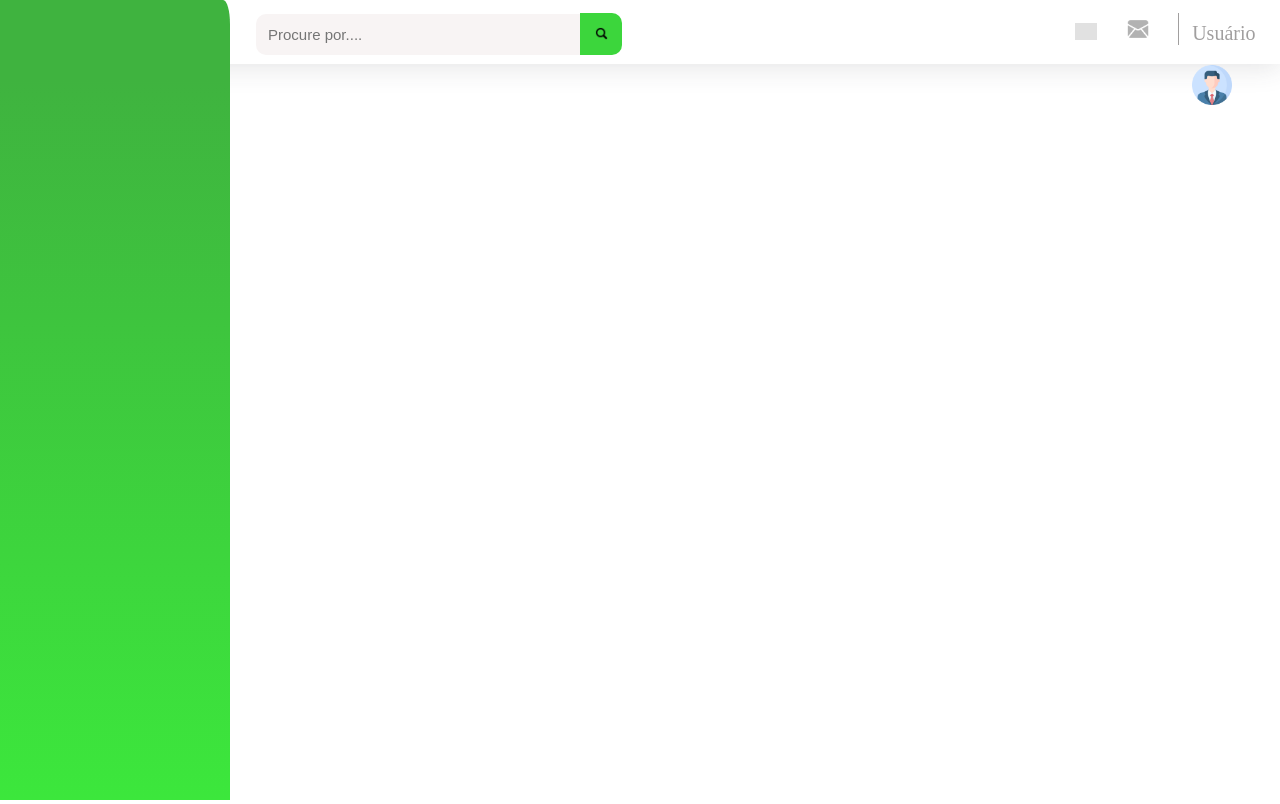
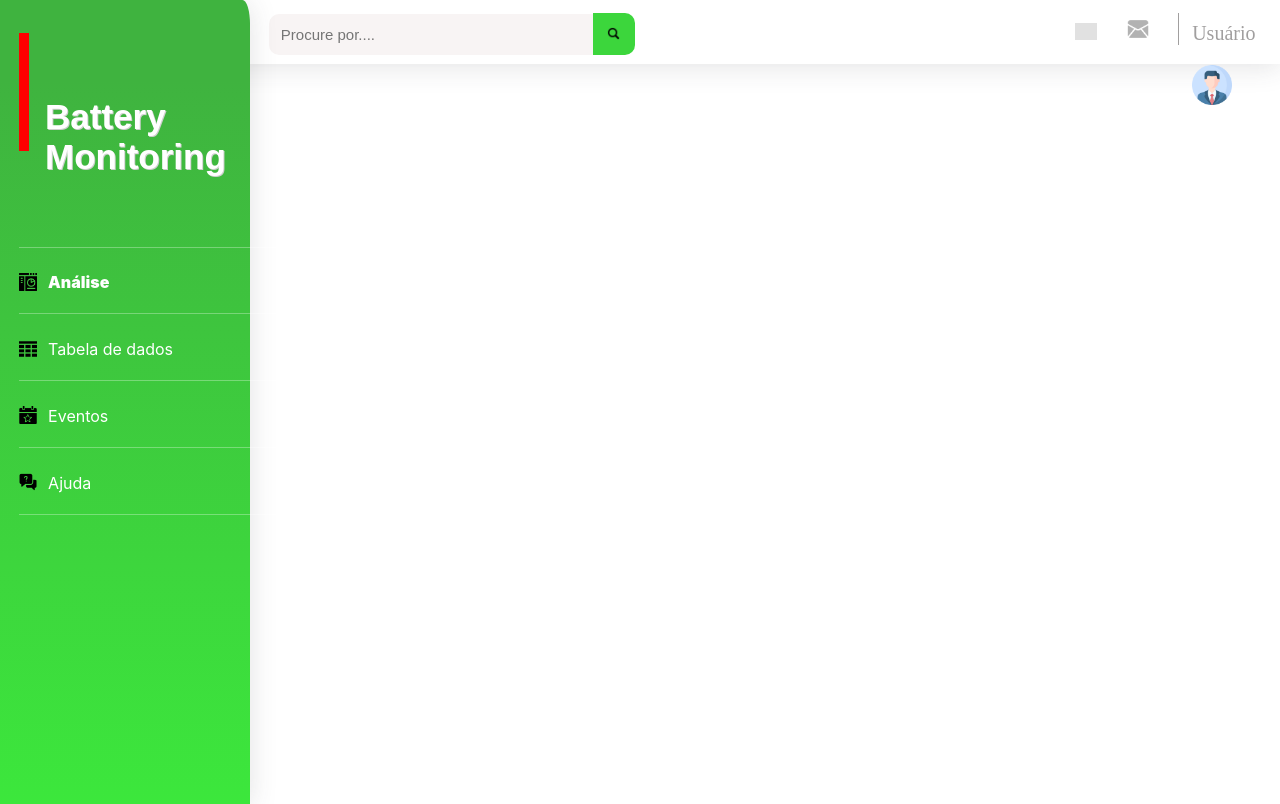
Before and after one commit to MatheusLeiteCordeiro/PIBIT-Battery-Monitoring, a Django app: page / in a window 1280 px wide. Run offline with Django 3.2, Linux system fonts and the light colour scheme; some libraries are stand-ins or nearby versions; grey boxes are pictures that could not be loaded.

Commit message:
construindo tela do usuario

```diff
--- a/myapp/templates/template/home.html
+++ b/myapp/templates/template/home.html
@@ -47,7 +47,53 @@
 
     <section id="barra-menu">
 
+        <div id="menu-lateral-line"></div>
 
+        <p id="title-menu">
+            Battery Monitoring
+        </p>
+
+        <div class="menu-horizontal-line"></div>
+
+        <section class="margin" >
+
+            <img  class="img" src="{% static 'img/analise.png' %}">
+            <a id="link-analise" class="links ascender"href="">Análise</a>
+
+        </section>
+
+        <div class="menu-horizontal-line"></div>
+
+        <section class="margin" class="ascender">
+
+            <img  class="img" src="{% static 'img/tabela.png' %}">
+            <a  class="links ascender" href="">Tabela de dados</a>
+
+        </section>
+
+        <div class="menu-horizontal-line"></div>
+
+        <section class="margin" class="ascender">
+
+            <img  class="img" src="{% static 'img/evento.png' %}">
+            <a  class="links ascender" href="">Eventos</a>
+
+        </section>
+
+        <div class="menu-horizontal-line"></div>
+
+        <section class="margin" class="ascender">
+
+            <img  class="img" src="{% static 'img/help.png' %}">
+            <a  class="links ascender" href="">Ajuda</a>
+
+        </section>
+
+        <div class="menu-horizontal-line"></div>
+
+    </section>
+
+    <section id="">
 
     </section>
 
--- a/static/css/home.css
+++ b/static/css/home.css
@@ -14,7 +14,7 @@ body {
 
 #source-bar {
     display: inline-block;
-    margin-left: 20%;
+    margin-left: 21%;
     margin-top: 1%;
     position: absolute;
 }
@@ -95,11 +95,68 @@ body {
 }
 
 #barra-menu {
+    padding: 10px;
     width: 18%;
-    height: 100%;
+    height: 98%;
     border-right: 0px solid black;
     background-color: #3cd63c;
     border-top-right-radius: 3%;
     background-image: linear-gradient(180deg,#3fb33f 10%,#3ce73c 100%);
     position: absolute;
+    box-shadow: 0 .15rem 1.75rem 0 rgba(58,59,69,.15);
 }
+
+#menu-lateral-line {
+    background-color: red;
+    height: 15%;
+    width: 10px;
+    margin-top: 10%;
+    margin-left: 4%;
+    display: inline-block;
+}
+
+#title-menu {
+    color: white;
+    padding: 35px;
+    margin-top: -60%;
+    font-size: 35px;
+    font-family:  Haettenschweiler, 'Arial Narrow Bold', sans-serif;
+    font-weight:700;
+    display: inline-block;
+    text-shadow: rgb(207, 207, 207) 1px 1px;
+}
+
+.menu-horizontal-line {
+    width: 270px;
+    height: 1px;
+    opacity: 0.3;
+    background-color: white;
+    margin-left: 4%;
+    margin-bottom: 6%;
+}
+
+#link-analise {
+    font-weight: 900;
+}
+
+.ascender:hover {
+    font-weight: 900;
+}
+
+.margin {
+margin-bottom: 9%;
+}
+
+.img {
+    width: 18px;
+    margin-top: 5%;
+    margin-left: 4%;
+    margin-right: 3%;
+    margin-bottom: -1%;
+}
+
+.links {
+    font-family: Nunito,-apple-system,BlinkMacSystemFont,"Segoe UI",Roboto,"Helvetica Neue",Arial,sans-serif,"Apple Color Emoji","Segoe UI Emoji","Segoe UI Symbol","Noto Color Emoji";
+    text-decoration: none;
+    color: white;
+}
```
Also changed, not shown: static/img/ajuda.png (added), static/img/analise.png (added), static/img/dashboard.png (added), static/img/evento.png (added), static/img/help.png (added), static/img/tabela.png (added), static/img/table.png (added).
